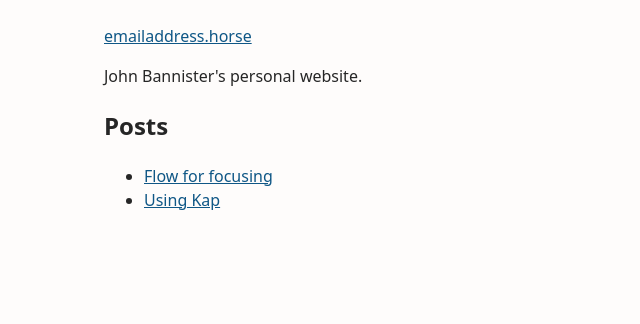
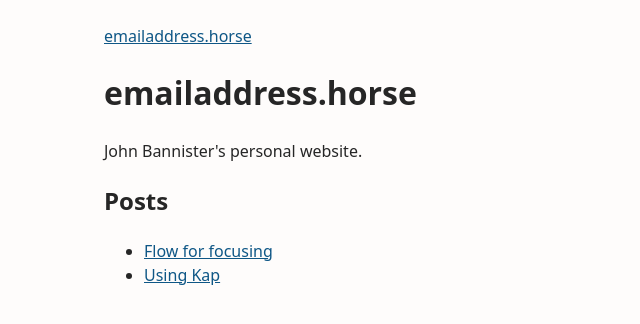
Before and after one commit to jdbann/emailaddress.horse, a Jekyll site: the page built from index.html, in a window 1280 px wide. Shown: the top 324 px of the page, without its empty margins (0-640 px from the left). Built offline with Jekyll 4.4.1, drawn with Linux system fonts in a browser that asks for light colours.

Commit message:
Add site title on pages if no title provided

```diff
--- a/_layouts/page.html
+++ b/_layouts/page.html
@@ -1,8 +1,12 @@
 ---
 layout: default
 ---
-{% if page.title %}
-<h1>{{ page.title }}</h1>
-{% endif %}
+<h1>
+  {% if page.title %}
+    {{ page.title }}
+  {% else %}
+    emailaddress.horse
+  {% endif %}
+</h1>
 
 {{ content }}
```
